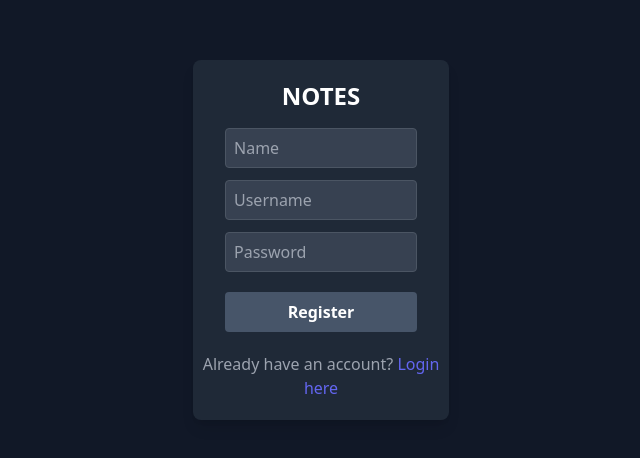
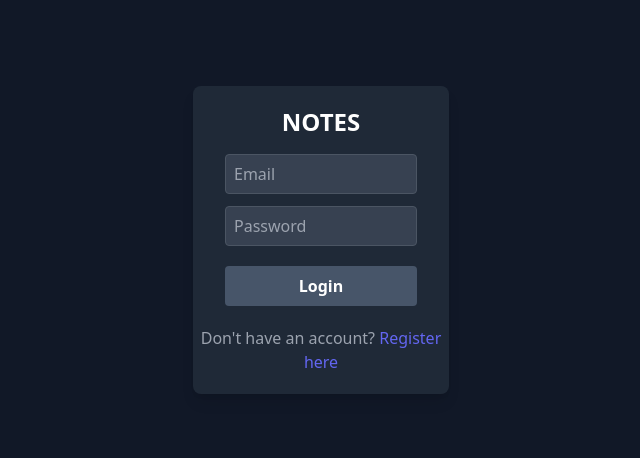
Before and after one commit to harshit0571/Notes-App, a React (Vite) app: page /login in a window 1280 px wide. Shown: the part 160-618 px from the top of the page, without its empty margins (319-959 px from the left). Built offline with nearby package versions, Linux system fonts and the light colour scheme; no server answers.

Commit message:
login signup wokring

```diff
--- a/src/App.tsx
+++ b/src/App.tsx
@@ -1,6 +1,7 @@
 import { BrowserRouter as Router, Route, Routes } from "react-router-dom";
 import Home from "./pages/Home";
 import Register from "./pages/Register";
+import Login from "./pages/Login";
 
 const App = () => {
   return (
@@ -8,7 +9,7 @@ const App = () => {
       <Routes>
         <Route index path="/" Component={Home} />
         <Route index path="/register" Component={Register} />
-        <Route index path="/login" Component={Register} />
+        <Route index path="/login" Component={Login} />
       </Routes>
     </Router>
   );
--- a/src/pages/Login.tsx
+++ b/src/pages/Login.tsx
@@ -1,14 +1,23 @@
+import { signInWithEmailAndPassword } from "firebase/auth";
 import { useState } from "react";
+import { auth } from "../firebase";
+import { useNavigate } from "react-router-dom";
 
 const Login = () => {
   const [username, setUsername] = useState("");
   const [password, setPassword] = useState("");
+  const navigation = useNavigate();
 
   const handleSubmit = (e: any) => {
     e.preventDefault();
-    // Add your registration logic here
-    console.log("Username:", username);
-    console.log("Password:", password);
+    signInWithEmailAndPassword(auth, username, password)
+      .then((user) => {
+        console.log(user);
+        navigation("/");
+      })
+      .catch((err) => {
+        console.log(err);
+      });
   };
 
   return (
@@ -21,7 +30,7 @@ const Login = () => {
         >
           <input
             type="text"
-            placeholder="Username"
+            placeholder="Email"
             className="w-3/4 p-2 mb-3 border border-gray-600 rounded bg-gray-700 text-white placeholder-gray-400 focus:outline-none focus:ring-2 focus:ring-indigo-500"
             value={username}
             onChange={(e) => setUsername(e.target.value)}
@@ -37,7 +46,7 @@ const Login = () => {
             type="submit"
             className="w-3/4 py-2 bg-slate-600 text-white font-semibold rounded hover:bg-slate-700 focus:outline-none focus:ring-2 focus:ring-indigo-500"
           >
-            Register
+            Login
           </button>
         </form>
         <p className="mt-5 text-gray-400">
--- a/src/pages/Register.tsx
+++ b/src/pages/Register.tsx
@@ -44,7 +44,7 @@ const Register = () => {
           />
           <input
             type="text"
-            placeholder="Username"
+            placeholder="Email"
             className="w-3/4 p-2 mb-3 border border-gray-600 rounded bg-gray-700 text-white placeholder-gray-400 focus:outline-none focus:ring-2 focus:ring-indigo-500"
             value={username}
             onChange={(e) => setUsername(e.target.value)}
@@ -59,6 +59,9 @@ const Register = () => {
           <button
             type="submit"
             className="w-3/4 py-2 bg-slate-600 text-white font-semibold rounded hover:bg-slate-700 focus:outline-none focus:ring-2 focus:ring-indigo-500"
+            onClick={(e) => {
+              handleSubmit(e)
+            }}
           >
             Register
           </button>
```
